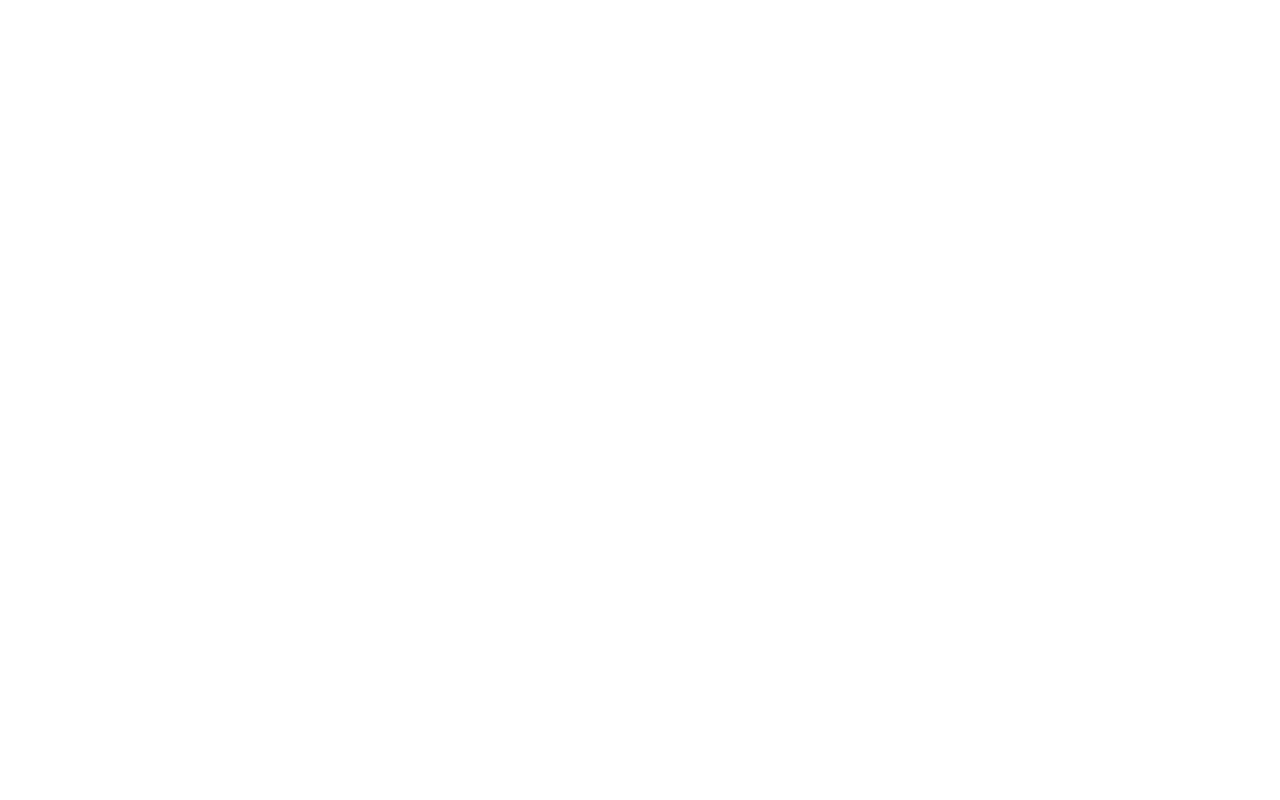
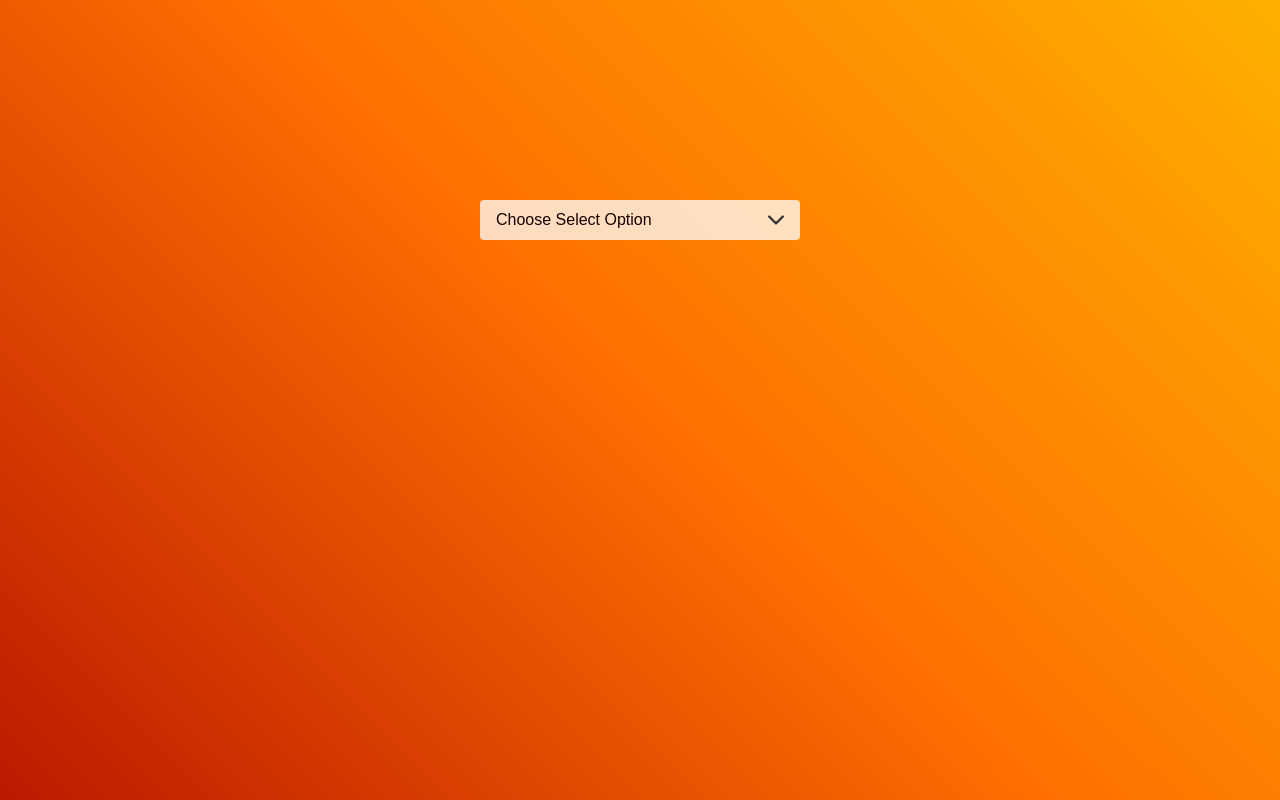
Before and after one commit to adswhitehouse/select-menu-design, a plain HTML site: page index.html in a window 1280 px wide. Drawn offline with Linux system fonts and the light colour scheme.

Commit message:
added html/css and made dropdown and arrow animate

```diff
--- a/index.html
+++ b/index.html
@@ -10,6 +10,20 @@
 </head>
 
 <body>
+  <div class="select-container">
+    <div class="select jsSelect">
+      <p>Choose Select Option</p>
+      <img class="arrow jsArrow" src="./images/arrow.png" alt="dropdown arrow">
+    </div>
+    <div class="options jsOptions">
+      <p><img src="./images/facebook.png" alt="facebook logo">Facebook</p>
+      <p><img src="./images/instagram.png" alt="instagram logo">Instagram</p>
+      <p><img src="./images/pinterest.png" alt="pinterest logo">Pinterest</p>
+      <p><img src="./images/twitter.png" alt="twitter logo">Twitter</p>
+      <p><img src="./images/whatsapp.png" alt="whatsapp logo">WhatsApp</p>
+      <p><img src="./images/youtube.png" alt="YouTube logo">YouTube</p>
+    </div>
+  </div>
   <script src="./script.js"></script>
 </body>
 
--- a/script.js
+++ b/script.js
@@ -0,0 +1,9 @@
+// Variables
+let select = document.querySelector(".jsSelect")
+let arrow = document.querySelector(".jsArrow")
+let options = document.querySelector(".jsOptions")
+
+select.addEventListener("click", () => {
+  arrow.classList.toggle("rotate")
+  options.classList.toggle("dropdown")
+})
--- a/styles.css
+++ b/styles.css
@@ -51,3 +51,76 @@ select {
   font-size: inherit;
 }
 /* CSS Reset */
+
+/* Body */
+body {
+  background: linear-gradient(45deg, #bb1900, #fd6f01, #ffb000);
+  font-family: Arial, Helvetica, sans-serif;
+  padding-top: 25vh;
+  color: #170000;
+}
+
+/* Select Container */
+.select-container {
+  margin-inline: auto;
+  width: 20rem;
+}
+
+/* Select Box */
+.select {
+  background-color: rgba(255, 255, 255, 0.75);
+  align-self: flex-start;
+  padding: 0.5rem 1rem;
+  border-radius: 0.25rem;
+  position: relative;
+  cursor: pointer;
+  margin-bottom: 1rem;
+}
+
+.arrow {
+  position: absolute;
+  width: 1rem;
+  top: 0;
+  bottom: 0;
+  height: fit-content;
+  margin-block: auto;
+  right: 1rem;
+  transform: rotate(0deg);
+  transition: transform 0.25s;
+}
+
+/* Arrow Animation */
+.rotate {
+  transform: rotate(180deg);
+}
+
+/* Options */
+.options {
+  background-color: rgba(255, 255, 255, 0.75);
+  border-radius: 0.25rem;
+  height: 0;
+  overflow: hidden;
+  transition: height 0.25s;
+}
+
+.options p {
+  display: flex;
+  align-items: center;
+  padding: 0.5rem 1rem;
+  cursor: pointer;
+  transition: background-color 0.25s;
+}
+
+.options p:hover {
+  background-color: rgba(200, 0, 0, 0.25);
+}
+
+.options img {
+  width: 1.5rem;
+  margin-right: 1rem;
+}
+
+/* Options Animation */
+.dropdown {
+  height: 240px;
+}
```
